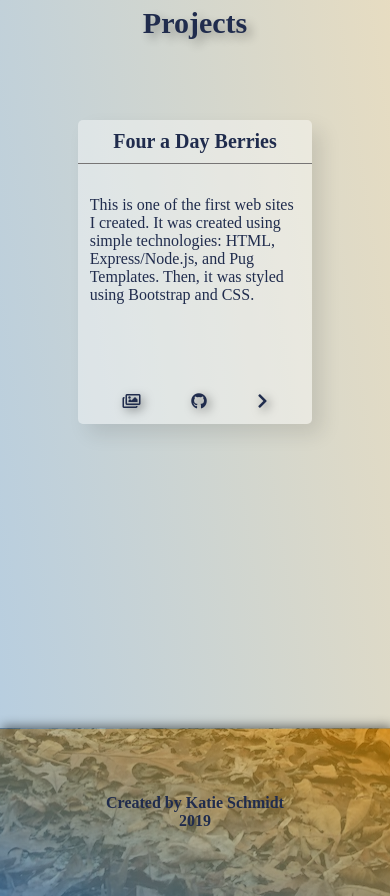
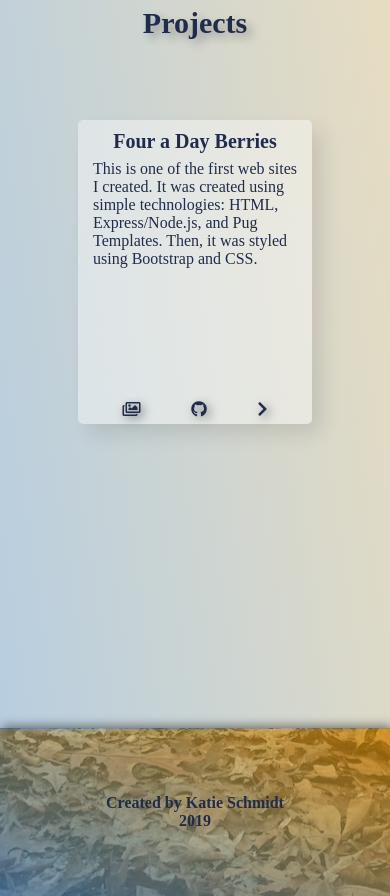
Before and after one commit to KatieSchmidt/ktcodes, a website: page index.html in a window 390 px wide. Shown: the part 1720-2616 px from the top of the page. Drawn offline with Linux system fonts and the light colour scheme.

Commit message:
make the projects info box more resposive on wide screens like a phone

```diff
--- a/main.js
+++ b/main.js
@@ -23,7 +23,7 @@ const showNextImage = document.getElementById("projects__images-display-next");
 //project information list
 const projects = [
   {
-    name: "Waggle Dance Simulator",
+    name: "Waggle Simulator",
     github: "https://github.com/KatieSchmidt/waggle_dance_simulator",
     info:
       "The waggle dance is a dance done by honey bees. This informative site explains the dance and also provides an interactive simulation with animations created with CSS and vanilla Javascript.",
--- a/sass/components/_projects.scss
+++ b/sass/components/_projects.scss
@@ -5,7 +5,7 @@
 
   &__heading {
     position: absolute;
-    left: 50vw;
+    left: 50%;
     top: 5%;
     transform: translateX(-50%);
   }
@@ -34,32 +34,28 @@
       padding-bottom: 1rem;
       font-size: 2rem;
       text-align: center;
-      border-bottom: 1px rgb(119, 117, 117) solid;
     }
 
     &-description-box {
       position: absolute;
-      margin-left: 5%;
-      margin-right: 5%;
-      width: 90%;
-      height: 50%;
-      top: 50%;
-      transform: translateY(-50%);
+      width: 100%;
+      height: 100%;
+      max-height: calc(100% - 7rem);
+      top: 4rem;
+      padding: 0rem 1.5rem 0rem 1.5rem;
       font-size: 1.6rem;
       overflow: scroll;
-    }
-
-    &-description {
-      font-size: 1.6rem;
     }
 
     &-icon-box {
       position: absolute;
       width: 100%;
-      height: 10%;
+      height: 3rem;
       bottom: 0;
       font-size: 1.6rem;
       text-align: center;
+      padding-top: 0.7rem;
+      padding-bottom: 0.7rem;
     }
 
     &-images,
@@ -67,7 +63,8 @@
     &-next {
       text-shadow: 0.3rem 0.25rem 1rem rgba(0, 0, 0, 0.5);
       color: rgb(32, 44, 77);
-      padding: 10%;
+      padding: 0 10% 0 10%;
+      margin-top: 10px;
 
       &:link,
       &:visited {
```
Also changed, not shown: css/style.css.
